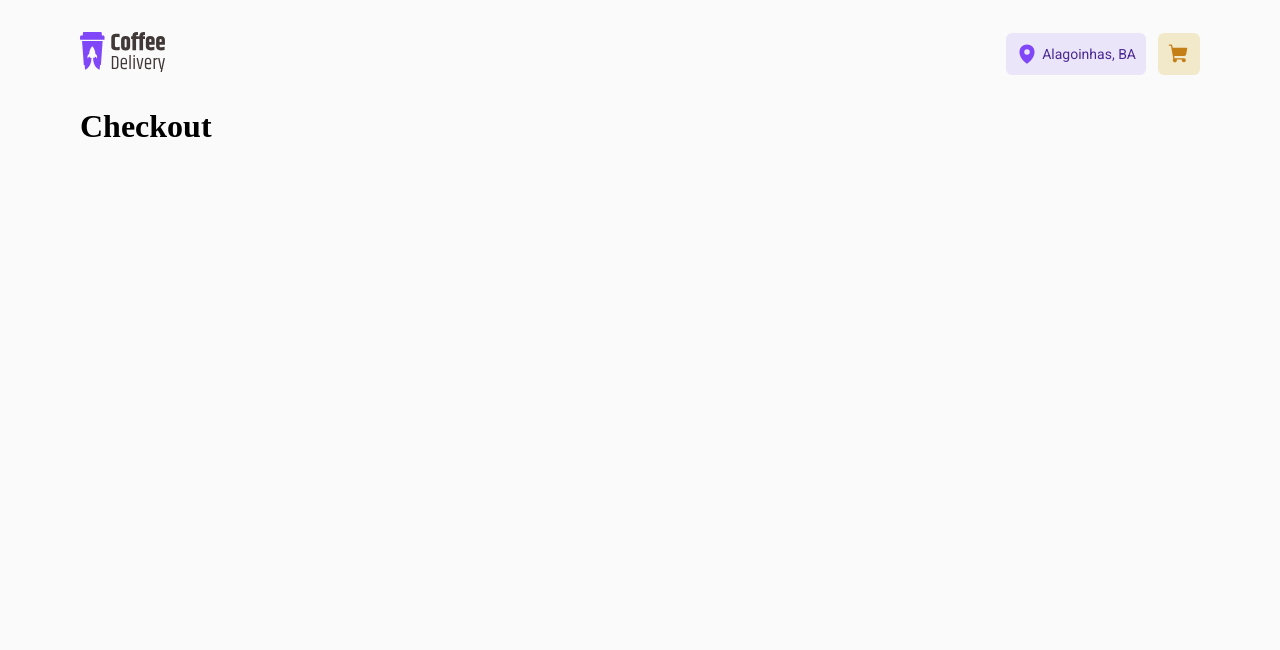
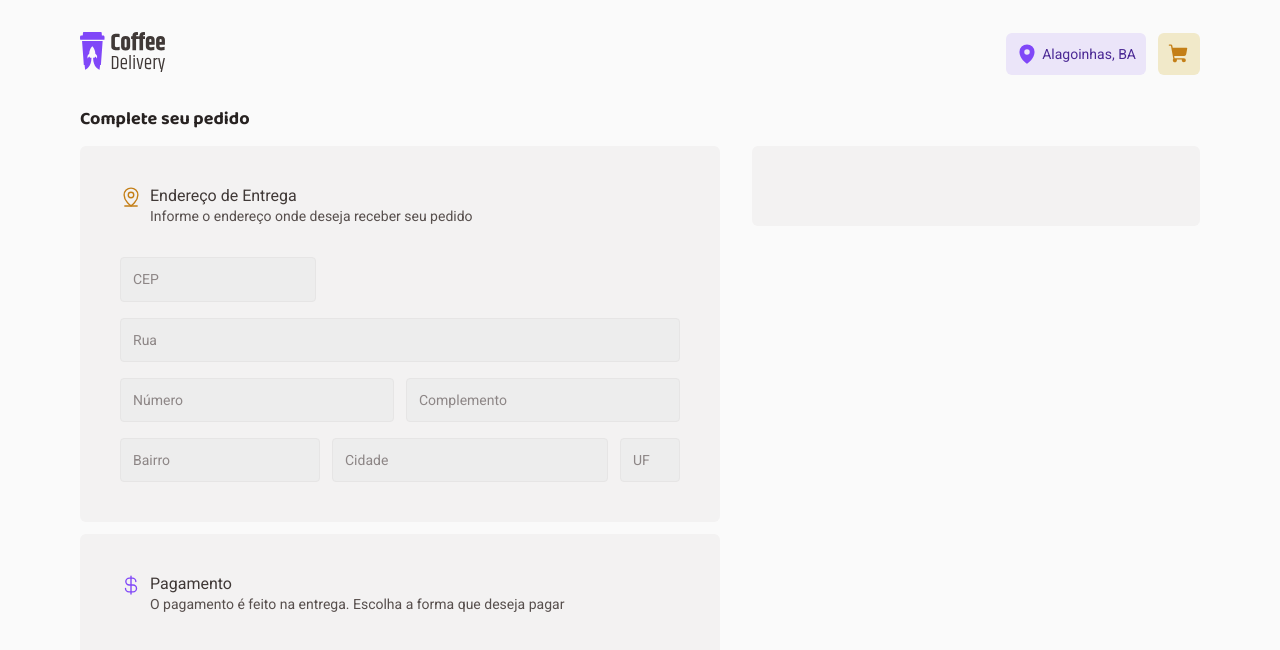
Before and after one commit to askagi/coffee-delivery, a React (Vite) app: page /checkout in a window 1280 px wide. Shown: the top 650 px of the page. Built offline with nearby package versions, Linux system fonts and the light colour scheme.

Commit message:
created card address and card select card

```diff
--- a/src/pages/Checkout/index.tsx
+++ b/src/pages/Checkout/index.tsx
@@ -1,3 +1,73 @@
+import { CurrencyDollar, MapPinLine } from 'phosphor-react'
+import {
+  BodyFormAddress,
+  CheckoutContainer,
+  ConfirmeProductsContainer,
+  FormCardContainer,
+  FormContainerAddress,
+  FormsContainer,
+  HeaderForm,
+  InputCep,
+  InputCity,
+  InputComplement,
+  InputDistrict,
+  InputNumber,
+  InputState,
+  InputStreet,
+  Title,
+} from './styles'
+
 export function Checkout() {
-  return <h1>Checkout</h1>
+  return (
+    <div>
+      <Title>Complete seu pedido</Title>
+      <CheckoutContainer>
+        <FormsContainer>
+          <FormContainerAddress>
+            <HeaderForm>
+              <div>
+                <MapPinLine className="color-yellow-dark" size={22} />
+                <div>
+                  <h4>Endereço de Entrega</h4>
+                  <span>Informe o endereço onde deseja receber seu pedido</span>
+                </div>
+              </div>
+            </HeaderForm>
+
+            <BodyFormAddress>
+              <InputCep placeholder="CEP" />
+              <InputStreet placeholder="Rua" />
+              <div>
+                <InputNumber placeholder="Número" />
+                <InputComplement placeholder="Complemento" />
+              </div>
+
+              <div>
+                <InputDistrict placeholder="Bairro" />
+                <InputCity placeholder="Cidade" />
+                <InputState placeholder="UF" />
+              </div>
+            </BodyFormAddress>
+          </FormContainerAddress>
+
+          <FormCardContainer>
+            <HeaderForm>
+              <div>
+                <CurrencyDollar className="color-purple" size={22} />
+                <div>
+                  <h4>Pagamento</h4>
+                  <span>
+                    O pagamento é feito na entrega. Escolha a forma que deseja
+                    pagar
+                  </span>
+                </div>
+              </div>
+            </HeaderForm>
+          </FormCardContainer>
+        </FormsContainer>
+
+        <ConfirmeProductsContainer> </ConfirmeProductsContainer>
+      </CheckoutContainer>
+    </div>
+  )
 }
--- /dev/null
+++ b/src/pages/Checkout/styles.ts
@@ -0,0 +1,124 @@
+import styled from 'styled-components'
+
+export const Title = styled.h2`
+  font-family: 'Baloo 2', cursive;
+  font-weight: 700;
+  font-size: 18px;
+  line-height: 130%;
+  display: flex;
+  align-items: center;
+  color: ${(props) => props.theme['base-title']};
+
+  margin-bottom: 1.5rem;
+`
+
+export const CheckoutContainer = styled.div`
+  display: flex;
+  align-items: flex-start;
+  justify-content: space-between;
+  column-gap: 3.2rem;
+  padding-bottom: 10rem;
+`
+
+export const FormsContainer = styled.div`
+  width: 64rem;
+`
+
+export const CardBase = styled.div`
+  padding: 4rem;
+  background: ${(props) => props.theme['base-card']};
+  border-radius: 6px;
+`
+export const FormContainerAddress = styled(CardBase)`
+  width: 100%;
+  margin-bottom: 1.2rem;
+`
+
+export const HeaderForm = styled.div`
+  margin-bottom: 3.2rem;
+
+  div {
+    display: flex;
+    align-items: flex-start;
+    column-gap: 0.8rem;
+
+    .color-yellow-dark {
+      color: ${(props) => props.theme['yellow-dark']};
+    }
+
+    .color-purple {
+      color: ${(props) => props.theme.purple};
+    }
+
+    div {
+      display: flex;
+      flex-direction: column;
+      h4 {
+        font-family: 'Roboto', sans-serif;
+        font-weight: 400;
+        font-size: 1.6rem;
+        line-height: 130%;
+
+        display: flex;
+        align-items: center;
+        color: ${(props) => props.theme['base-subtitle']};
+      }
+
+      span {
+        font-family: 'Roboto', sans-serif;
+        font-weight: 400;
+        font-size: 1.4rem;
+        line-height: 130%;
+        display: flex;
+        align-items: center;
+        color: ${(props) => props.theme['base-text']};
+      }
+    }
+  }
+`
+export const BodyFormAddress = styled.div`
+  display: flex;
+  flex-direction: column;
+  gap: 1.6rem;
+
+  div {
+    display: flex;
+    gap: 1.2rem;
+  }
+`
+
+export const InputCep = styled.input`
+  width: 35%;
+`
+
+export const InputStreet = styled.input`
+  width: 56rem;
+`
+
+export const InputNumber = styled.input`
+  flex: 1;
+`
+
+export const InputComplement = styled.input`
+  flex: 1;
+`
+
+export const InputDistrict = styled.input`
+  width: 20rem;
+`
+
+export const InputCity = styled.input`
+  width: 27.6rem;
+`
+
+export const InputState = styled.input`
+  width: 6rem;
+`
+
+export const FormCardContainer = styled(CardBase)`
+  width: 100%;
+`
+
+export const ConfirmeProductsContainer = styled(CardBase)`
+  width: 44.8rem;
+`
--- a/src/styles/global.ts
+++ b/src/styles/global.ts
@@ -7,9 +7,15 @@ export const GlobalStyles = createGlobalStyle`
     box-sizing: border-box;
  }
 
+ :focus {
+    outline: 0;
+    box-shadow: 0 0 0 1px ${(props) => props.theme['yellow-dark']};
+}
+
  html {
     font-size: 62.5%;
  }
+
 
  body {
     font-size: 1.6rem;
@@ -20,6 +26,23 @@ export const GlobalStyles = createGlobalStyle`
 
  button {}
 
+ input {
+  border: 1px solid ${(props) => props.theme['base-button']};
+  padding: 1.2rem;
+  background: ${(props) => props.theme['base-input']};
+
+  font-family: 'Roboto', sans-serif;
+  font-weight: 400;
+  font-size: 1.4rem;
+  line-height: 130%;
+  border-radius: 4px;
+  color: ${(props) => props.theme['base-text']};
+
+  &::placeholder {
+    color: ${(props) => props.theme['base-label']};
+  }
+ }
+
  /*
     font-family: 'Baloo 2', cursive;
     font-family: 'Roboto', sans-serif;
```
Also changed, not shown: src/pages/Checkout/Components/CardAddress/index.tsx (added), src/pages/Checkout/Components/CardAddress/styles.ts (added).
